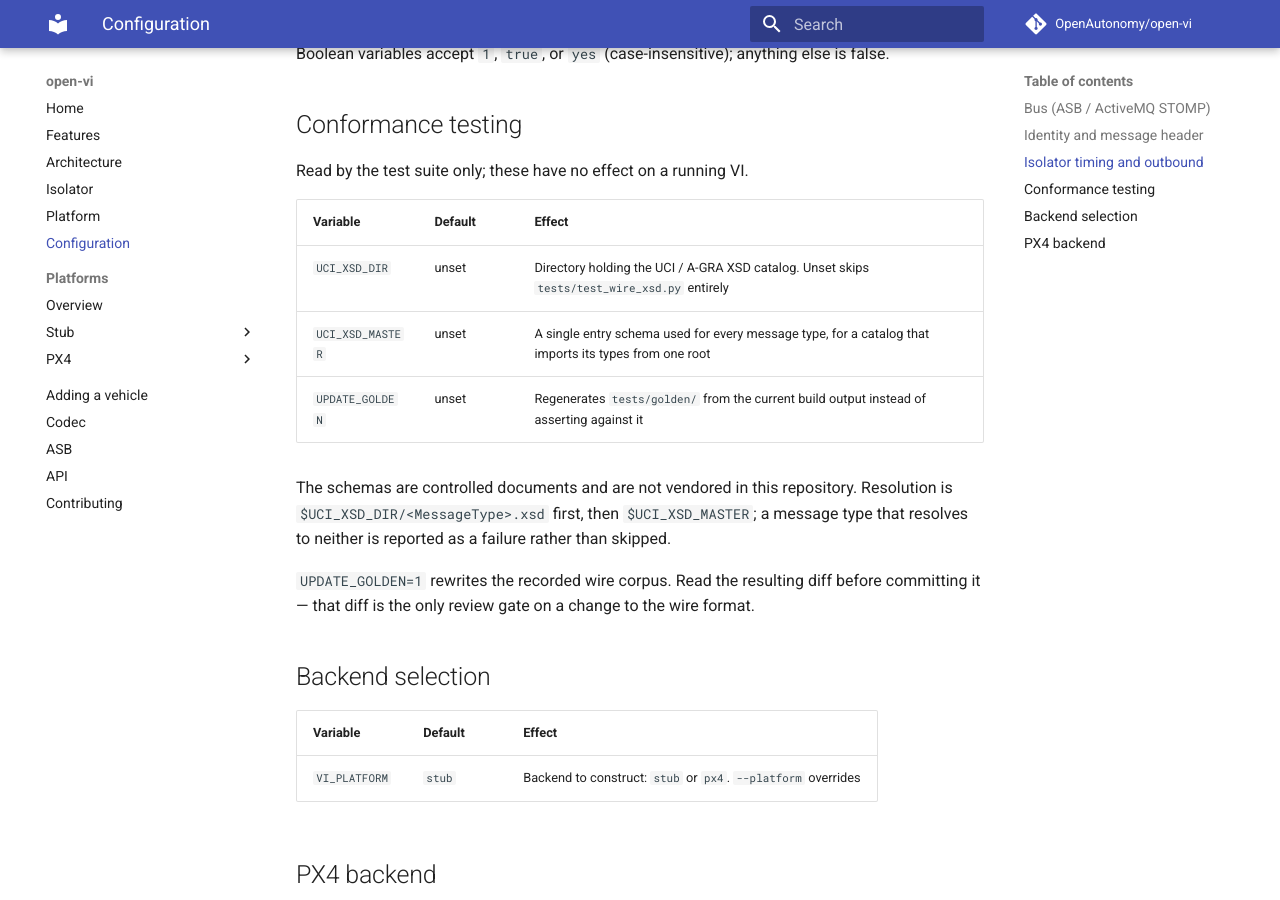
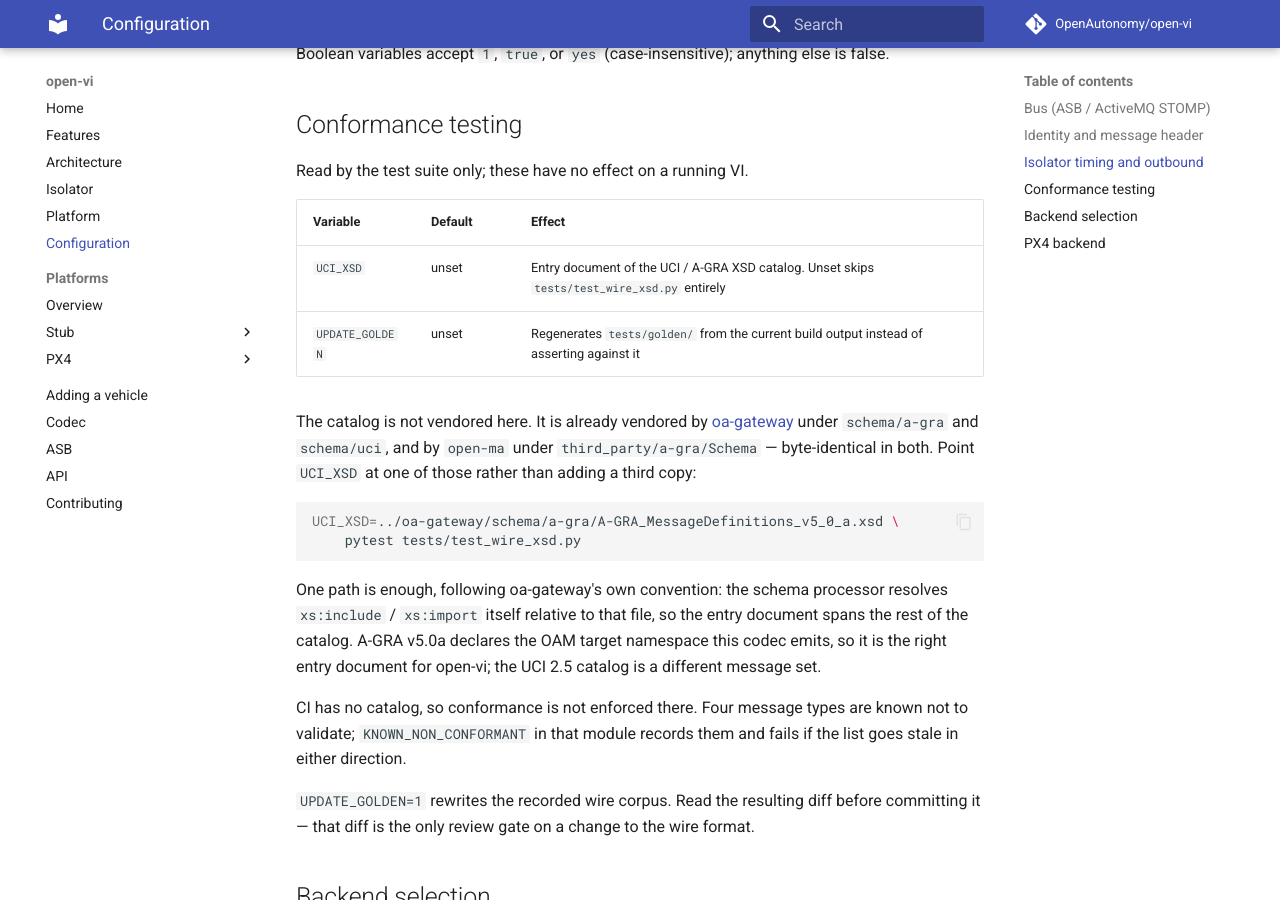
Before and after one commit to OpenAutonomy/open-vi, an MkDocs documentation site: the page built from docs/CONFIGURATION.md, in a window 1280 px wide and 900 px high, scrolled down 1829 px. Built offline with MkDocs 1.6.1 and Material for MkDocs 9.7.7, drawn with Linux system fonts in a browser that asks for light colours; comment, search, counter and statistics services are not loaded.

Commit message:
Point XSD validation at the existing catalog, and record what fails
The catalog was on disk the whole time. oa-gateway vendors it at
schema/a-gra and schema/uci, open-ma at third_party/a-gra/Schema,
byte-identical in both, and oa-gateway is a public repo -- so the
earlier worry about redistributing a controlled document was mine, not
this project's practice.

Resolution was also backwards. oa-gateway's docs are explicit that only
the first schema entry is read, because the processor resolves
xs:include/xs:import itself relative to that file. This is a
single-master catalog, not a directory of per-message-type files.
UCI_XSD now names the entry document and UCI_XSD_DIR/UCI_XSD_MASTER are
gone. A third copy of an 8 MB schema would only be a way for the three
to diverge.

Run against A-GRA v5.0a, 32 of 36 published message types validate.
The four that do not are two distinct defects:

  the plan-execution family (RoutePlanExecutionStatus,
  MA_MissionPlanExecutionStatus, ResponsePlanExecutionStatus) emits
  flat ExecutionState/RoutePlanID/MissionPlanID/ActivityID where the
  schema has a PlanExecutionStatus composite, and ExecutingSystemID
  where the schema says SystemID;

  MA_RoutePlan puts Path directly under MessageData with no Plan
  wrapper and orders ForPlanningUseOnly before it rather than after.

All four are documented Sequence: Supported in FEATURES. They publish;
they do not conform. Fixing the builders changes published output, so
it goes in its own PR against this gate.

KNOWN_NON_CONFORMANT records them meanwhile and is strict in both
directions -- verified by dropping an entry (conformance test fails)
and by adding a conformant type (staleness test fails). It cannot
outlive the defects it records.

321 passed with 4 skipped and no catalog, which is what CI sees;
325 passed with the catalog.

Co-Authored-By: Claude Opus 5 (1M context) <noreply@anthropic.com>

````diff
--- a/docs/CONFIGURATION.md
+++ b/docs/CONFIGURATION.md
@@ -59,14 +59,30 @@ Read by the test suite only; these have no effect on a running VI.
 
 | Variable | Default | Effect |
 | --- | --- | --- |
-| `UCI_XSD_DIR` | unset | Directory holding the UCI / A-GRA XSD catalog. Unset skips `tests/test_wire_xsd.py` entirely |
-| `UCI_XSD_MASTER` | unset | A single entry schema used for every message type, for a catalog that imports its types from one root |
+| `UCI_XSD` | unset | Entry document of the UCI / A-GRA XSD catalog. Unset skips `tests/test_wire_xsd.py` entirely |
 | `UPDATE_GOLDEN` | unset | Regenerates `tests/golden/` from the current build output instead of asserting against it |
 
-The schemas are controlled documents and are not vendored in this
-repository. Resolution is `$UCI_XSD_DIR/<MessageType>.xsd` first, then
-`$UCI_XSD_MASTER`; a message type that resolves to neither is reported
-as a failure rather than skipped.
+The catalog is not vendored here. It is already vendored by
+[oa-gateway](https://github.com/OpenAutonomy/oa-gateway) under
+`schema/a-gra` and `schema/uci`, and by `open-ma` under
+`third_party/a-gra/Schema` — byte-identical in both. Point `UCI_XSD` at
+one of those rather than adding a third copy:
+
+```bash
+UCI_XSD=../oa-gateway/schema/a-gra/A-GRA_MessageDefinitions_v5_0_a.xsd \
+    pytest tests/test_wire_xsd.py
+```
+
+One path is enough, following oa-gateway's own convention: the schema
+processor resolves `xs:include` / `xs:import` itself relative to that
+file, so the entry document spans the rest of the catalog. A-GRA
+v5.0a declares the OAM target namespace this codec emits, so it is the
+right entry document for open-vi; the UCI 2.5 catalog is a different
+message set.
+
+CI has no catalog, so conformance is not enforced there. Four message
+types are known not to validate; `KNOWN_NON_CONFORMANT` in that module
+records them and fails if the list goes stale in either direction.
 
 `UPDATE_GOLDEN=1` rewrites the recorded wire corpus. Read the resulting
 diff before committing it — that diff is the only review gate on a
````
Also changed, not shown: CHANGELOG.md (+17 -5 lines), README.md (+8 -5 lines), SECURITY.md (+1 -1 lines), 1 other file.
